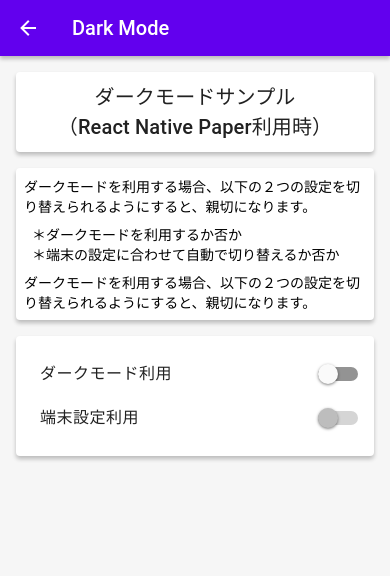
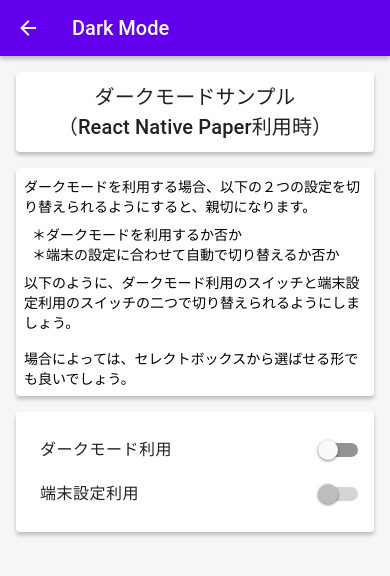
Before and after one commit to hareruya-maro/practical-code-4-react-native, a React Native app: screen /DarkModePaper in a window 390 px wide. Shown: the top 576 px of the page. Built offline with nearby package versions, Linux system fonts and the light colour scheme.

Commit message:
説明がおかしい箇所があったので修正

```diff
--- a/examples/dark-mode-rn-paper/DarkModeRNPaperScreen.tsx
+++ b/examples/dark-mode-rn-paper/DarkModeRNPaperScreen.tsx
@@ -45,7 +45,8 @@ export default function DarkModeRNPaperScreen() {
                         <Text>＊ダークモードを利用するか否か</Text>
                         <Text>＊端末の設定に合わせて自動で切り替えるか否か</Text>
                     </View>
-                    <Text >ダークモードを利用する場合、以下の２つの設定を切り替えられるようにすると、親切になります。</Text>
+                    <Text >以下のように、ダークモード利用のスイッチと端末設定利用のスイッチの二つで切り替えられるようにしましょう。{'\n\n'}
+                        場合によっては、セレクトボックスから選ばせる形でも良いでしょう。</Text>
                 </Surface>
                 <Surface style={{ padding: 16, borderRadius: roundness, marginBottom: 16 }}>
                     <View style={{ flexDirection: 'row', alignItems: 'center' }}>
```
